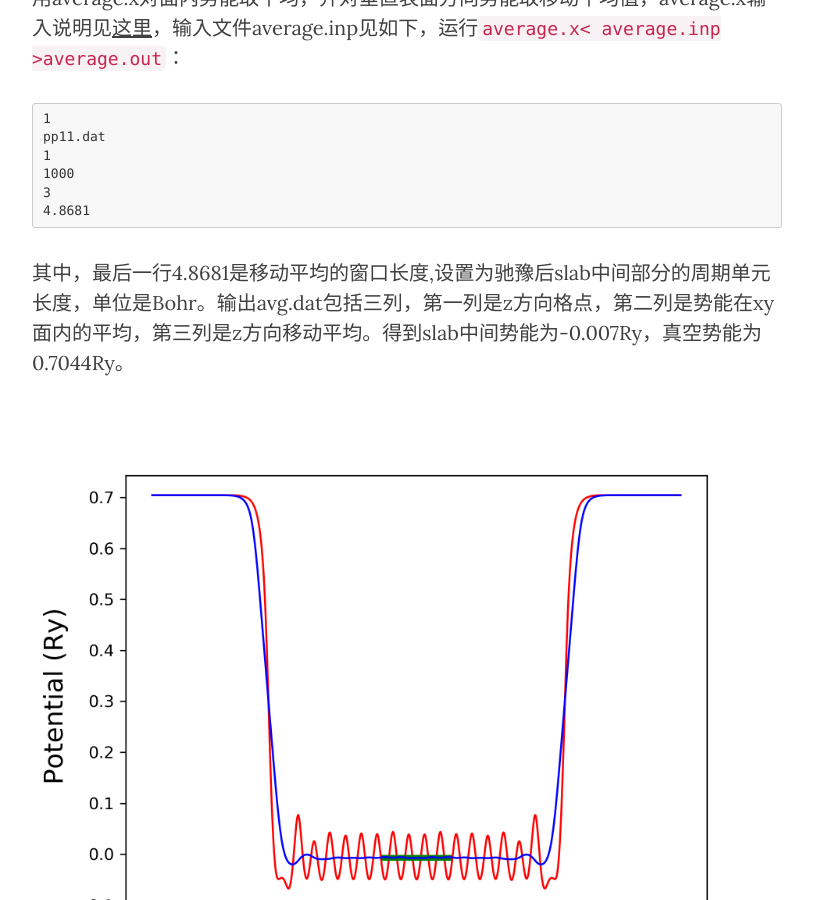
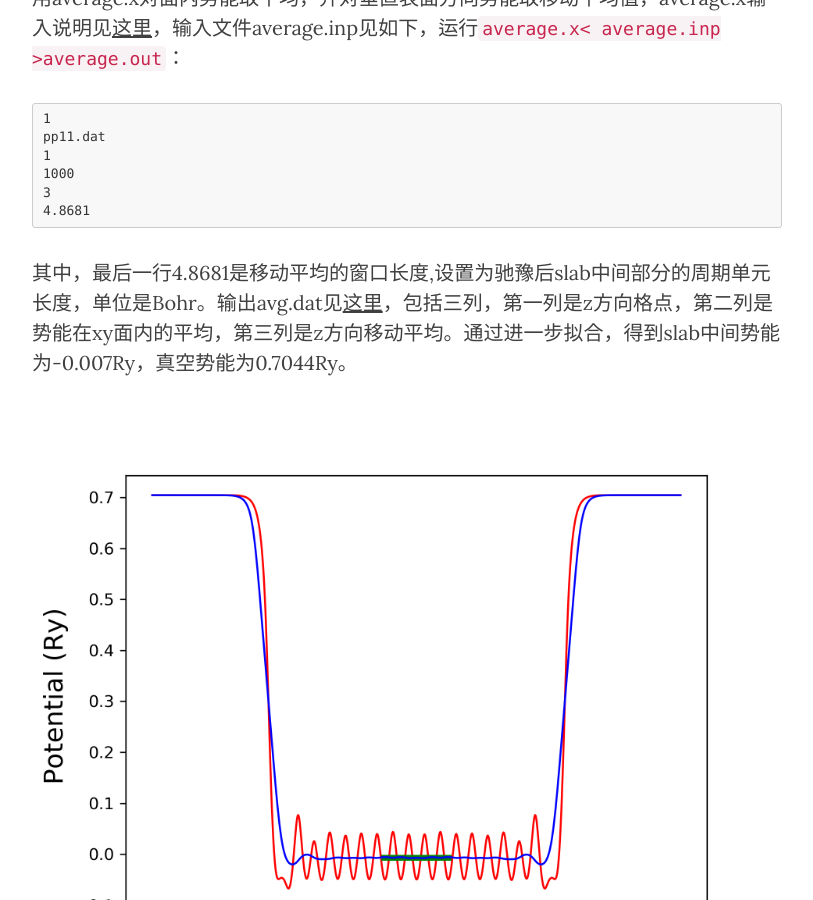
Before and after one commit to yyyu200/DFTbook, a Jekyll site: the page built from _posts/2019-04-01-HandsOn.md, in a window 1280 px wide and 900 px high, scrolled down 17583 px. Shown: the whole window, without its empty margins (233-1046 px from the left). Built offline with Jekyll 4.4.1, drawn with Linux system fonts in a browser that asks for light colours; nearby versions of some CDN libraries; formulas are drawn with MathJax 3; comment, search, counter and statistics services are not loaded.

Commit message:
modify at20190520-17:40:48-aliyun

````diff
--- a/_posts/2019-04-01-HandsOn.md
+++ b/_posts/2019-04-01-HandsOn.md
@@ -618,7 +618,7 @@ pp11.dat
 3
 4.8681
 ```
-其中，最后一行4.8681是移动平均的窗口长度,设置为驰豫后slab中间部分的周期单元长度，单位是Bohr。输出avg.dat包括三列，第一列是z方向格点，第二列是势能在xy面内的平均，第三列是z方向移动平均。得到slab中间势能为-0.007Ry，真空势能为0.7044Ry。
+其中，最后一行4.8681是移动平均的窗口长度,设置为驰豫后slab中间部分的周期单元长度，单位是Bohr。输出avg.dat见[这里](https://yyyu200.github.io/DFTbook/img/avg.dat)，包括三列，第一列是z方向格点，第二列是势能在xy面内的平均，第三列是z方向移动平均。通过进一步拟合，得到slab中间势能为-0.007Ry，真空势能为0.7044Ry。
 
 <p align="left">
     <img src="https://yyyu200.github.io/DFTbook/img/cu_110avg.png" width="1000"/>
````
Also changed, not shown: 1 other file.
